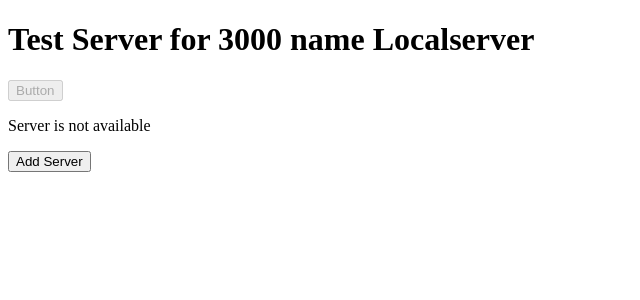
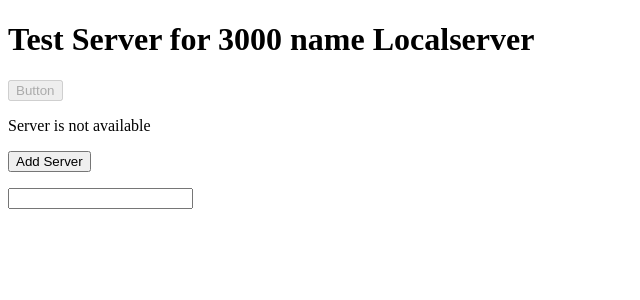
Before and after one commit to NeoGlanding/angular0, an Angular app: page / in a window 1280 px wide. Shown: the top 300 px of the page, without its empty margins (0-640 px from the left). Built offline with nearby package versions, Linux system fonts and the light colour scheme.

Commit message:
auto commit without message

```diff
--- a/src/app/eventbinding/eventbinding.component.html
+++ b/src/app/eventbinding/eventbinding.component.html
@@ -1,2 +1,4 @@
 <p>{{ serverStatus }}</p>
 <button (click)="onClickServer()">Add Server</button>
+<p>{{ serverName }}</p>
+<input (input)="onChangeNameInput($event)" />
--- a/src/app/eventbinding/eventbinding.component.ts
+++ b/src/app/eventbinding/eventbinding.component.ts
@@ -7,6 +7,7 @@ import { Component, OnInit } from '@angular/core';
 })
 export class EventbindingComponent implements OnInit {
   serverStatus = "Server is not available";
+  serverName = ''
 
   constructor() { }
 
@@ -16,4 +17,8 @@ export class EventbindingComponent implements OnInit {
   onClickServer() {
     this.serverStatus = "Server available"
   }
+
+  onChangeNameInput(event: any) {
+    this.serverName = event.target.value
+  }
 }
```
